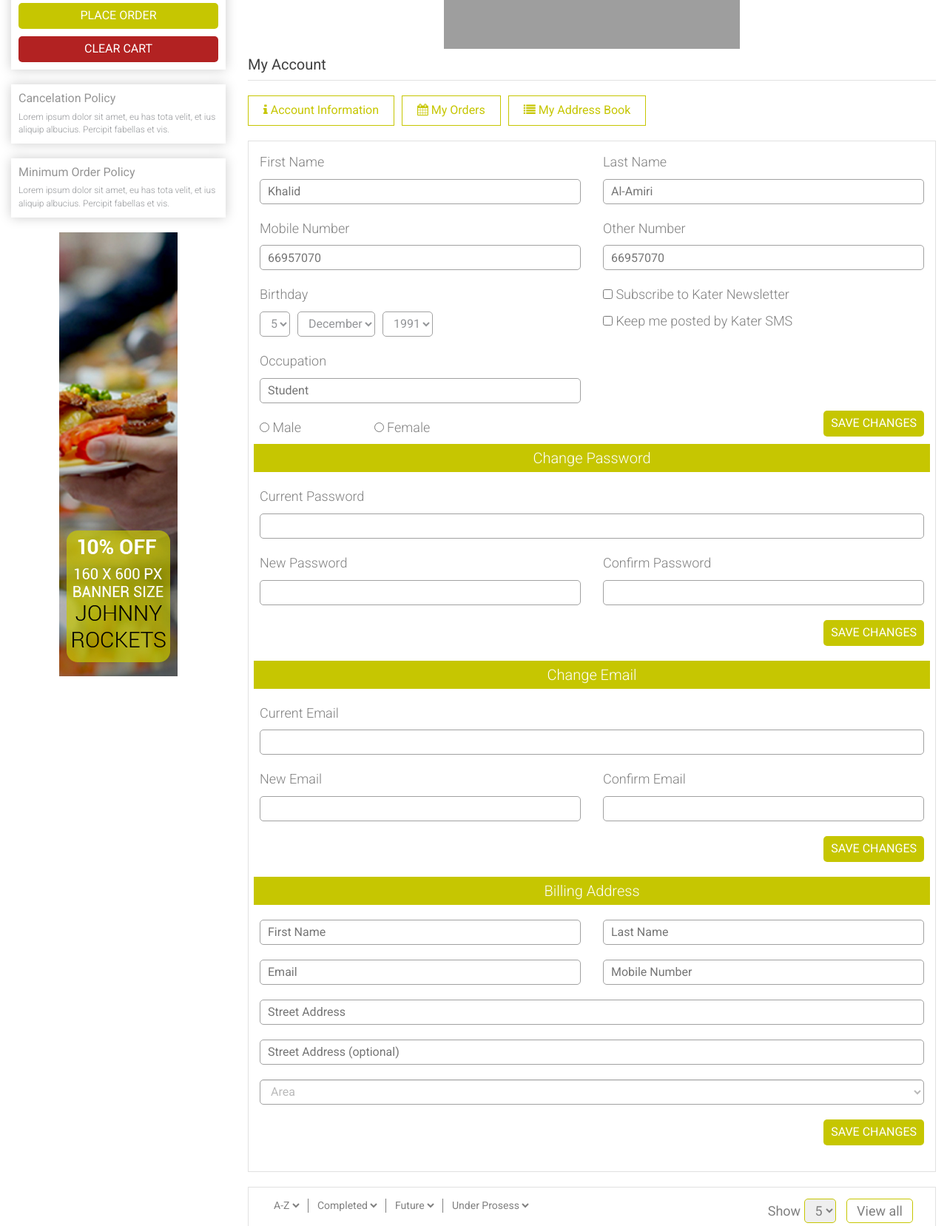
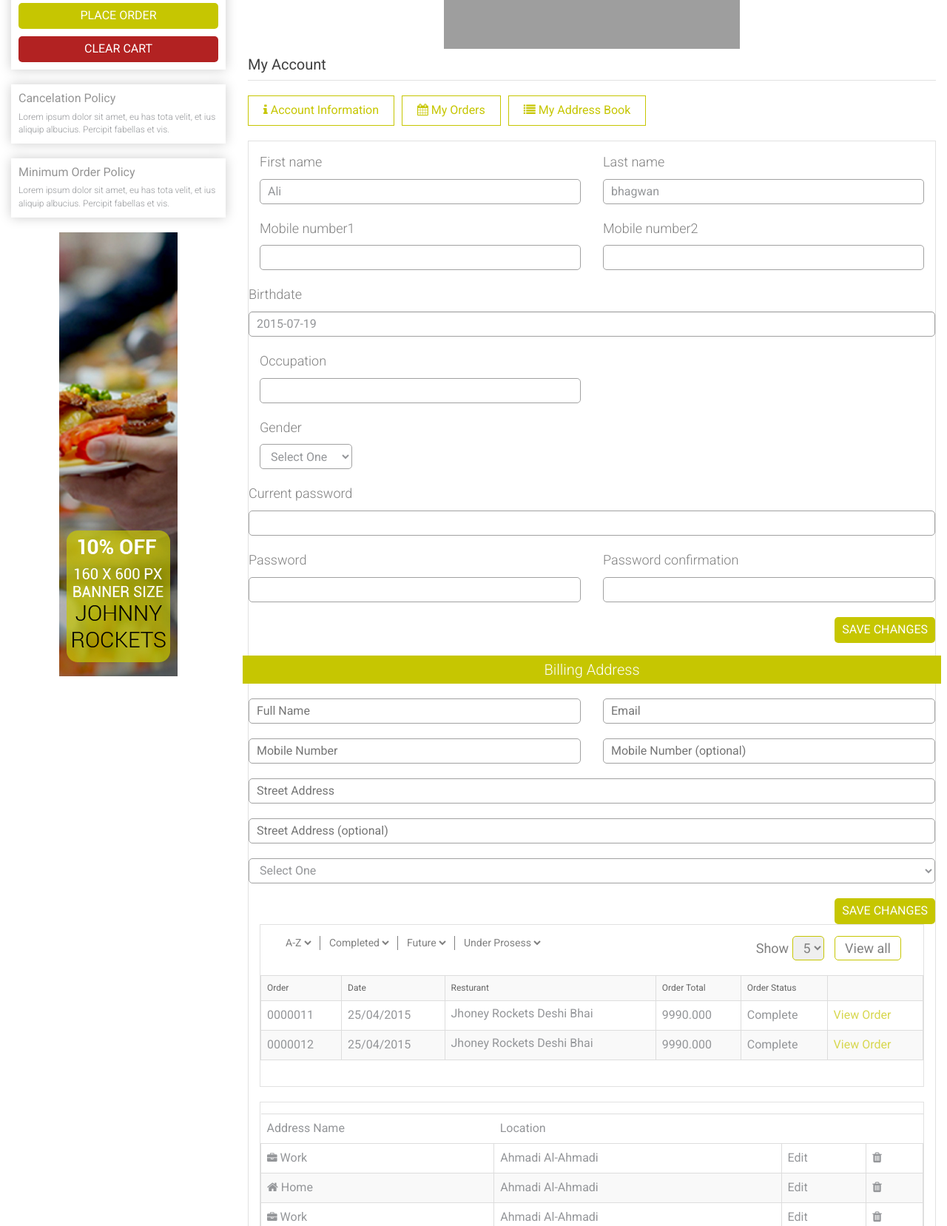
Before and after one commit to zaingz/Kater, a Rails app: page /user/account in a window 1280 px wide. Shown: the part 283-1940 px from the top of the page at 74% size. Run offline with Rails 7, Linux system fonts and the light colour scheme; a user stored in the database is signed in; some libraries are stand-ins or nearby versions; grey boxes are pictures that could not be loaded.

Commit message:
added edit user rprofile page

```diff
--- a/app/controllers/dashboard_controller.rb
+++ b/app/controllers/dashboard_controller.rb
@@ -110,7 +110,7 @@
   end
 
   def user_account_page
-
+    @address = Address.new
   end
 
 end
--- a/app/models/address.rb
+++ b/app/models/address.rb
@@ -2,6 +2,6 @@
   belongs_to :user
   belongs_to :order
 
-  validates_presence_of :full_name, :street_address, :city, :state, :country, :zip_code, :user
+  validates_presence_of :full_name, :street_address, :city, :country, :user
 
 end
--- a/app/views/dashboard/user_account_page.html.erb
+++ b/app/views/dashboard/user_account_page.html.erb
@@ -2,7 +2,7 @@
 
 
 <div class="container-fluid" id="innerpage">
-  <form>
+  <!-- <form> -->
     <div class="row">
       <div class="col-md-3">
         <div class="sideBar">
@@ -65,92 +65,103 @@
         <div class="contentbdox">
           <div class="innerpage">
             <div class="row">
+              <%= form_for current_user, url: registration_path( current_user), mehotd: 'PUT' do |f| %>
               <div class="col-md-12">
                 <div id="accountInfo1" class="accInfo">
+
                   <div class="row customForm">
-                    <form class="clearfix">
+                    <!-- <form class="clearfix"> -->
+
                       <div class=" col-sm-6">
-                        <label>First Name</label>
-                        <input type="text" class="" placeholder="Khalid">
+                        <%= f.label :first_name %>
+                        <%= f.text_field :first_name %>
+                        <!-- <label>First Name</label> -->
+
+                        <!-- <input type="text" value="<%= current_user.first_name %>" class="" placeholder="First Name"> -->
                       </div>
                       <div class="col-sm-6">
-                        <label>Last Name</label>
-                        <input type="text" class="" placeholder="Al-Amiri">
+                        <%= f.label :last_name %>
+                        <%= f.text_field :last_name %>
+                        <!-- <label>Last Name</label>
+                        <input type="text" value="" class="" placeholder="Last Name"> -->
                       </div>
                       <div class=" col-sm-6">
-                        <label>Mobile Number</label>
-                        <input type="text" class="" placeholder="66957070">
+                        <!-- <label>Mobile Number</label>
+                        <input type="text" value="<%= current_user.mobile_number1 %>" class="" placeholder=""> -->
+                        <%= f.label :mobile_number1 %>
+                        <%= f.text_field :mobile_number1 %>
                       </div>
                       <div class=" col-sm-6">
-                        <label>Other Number</label>
-                        <input type="text" class="" placeholder="66957070">
+                        <%= f.label :mobile_number2 %>
+                        <%= f.text_field :mobile_number2 %>
+                        <!-- <label>Other Number</label>
+                        <input type="text" value="<%= current_user.mobile_number2 %>" class="" placeholder=""> -->
                       </div>
                       <div class="clearfix">
-                        <div class=" col-sm-6">
-                          <label>Birthday</label>
-                          <div class="clearfix birthdaySelects">
-                            <select class="daySelect">
-                              <option>5</option>
-                              <option>6</option>
-                              <option>7</option>
-                            </select>
-                            <select class="monthSelect">
-                              <option>December</option>
-                              <option>Janauary</option>
-                              <option>February</option>
-                            </select>
-                            <select class="yearSelect">
-                              <option>1991</option>
-                              <option>1992</option>
-                              <option>1993</option>
-                            </select>
-                          </div>
-                        </div>
-                        <div class=" col-sm-6">
+                        <!-- <div class=" col-sm-6"> -->
+                          <!-- <label>Birthday</label> -->
+                          <%= f.label :birthdate %>
+                          <%= f.text_field :birthdate, class: 'form-control datepicker' %>
+                          <script type="text/javascript">
+                            $('.datepicker').datepicker(
+                              {
+                                format: 'yyyy-mm-dd'
+                              });
+                          </script>
+
+                        <!-- </div> -->
+                        <!-- <div class=" col-sm-6">
                           <label><input type="checkbox">
                             Subscribe to Kater Newsletter</label>
                           <label><input type="checkbox">
                             Keep me posted by Kater SMS</label>
+                        </div> -->
+
+
+                      <div class=" col-sm-6">
+                        <%= f.label :occupation %>
+                        <%= f.text_field :occupation %>
+                        <div class="row">
+                          <div class="col-sm-6 col-md-4">
+                            <%= f.label :gender %>
+                            <%= f.select :gender, [ 'Male', 'Female', 'Other' ],selected: current_user.gender , prompt: 'Select One' %>
+
+                          </div>
+                          <!-- <div class="col-sm-6 col-md-8">
+                            <label><%= f.text_field :occupation %> Female </label>
+                          </div> -->
                         </div>
                       </div>
-                      <div class=" col-sm-6">
-                        <label>Occupation</label>
-                        <input type="text" class="" placeholder="Student">
-                        <div class="row">
-                          <div class="col-sm-6 col-md-4">
-                            <label><input type="radio"> Male</label>
-                          </div>
-                          <div class="col-sm-6 col-md-8">
-                            <label><input type="radio"> Female </label>
-                          </div>
-                        </div>
-                      </div>
-                      <div class="col-sm-6 text-right margtop">
+                      <!-- <div class="col-sm-6 text-right margtop">
                         <input type="submit" value="Save Changes" />
-                      </div>
-                    </form>
+                      </div> -->
+
+                    <!-- </form> -->
                   </div>
                   <div class="row customForm">
-                    <h3 class="customTitle clearfix">Change Password</h3>
-                    <form class="clearfix">
+                    <!-- <h3 class="customTitle clearfix">Change Password</h3> -->
+                    <!-- <form class="clearfix"> -->
                       <div class="col-sm-12">
-                        <label>Current Password</label>
-                        <input type="password" />
+                        <%= f.label :current_password %>
+                        <%= f.password_field :current_password %>
                       </div>
                       <div class="col-sm-6">
-                        <label>New Password</label>
-                        <input type="password" />
+                        <%= f.label :password %>
+                        <%= f.password_field :password %>
                       </div>
                       <div class="col-sm-6">
-                        <label>Confirm Password</label>
-                        <input type="password" />
+                        <%= f.label :password_confirmation %>
+                        <%= f.password_field :password_confirmation %>
                       </div>
                       <div class="col-sm-12 text-right">
                         <input type="submit" value="Save Changes" />
                       </div>
-                    </form>
+
+                    <!-- </form> -->
                   </div>
-                  <div class="row customForm">
+                  <%end %>
+                  <br>
+                  <!-- <div class="row customForm">
                     <h3 class="customTitle clearfix">Change Email</h3>
                     <form class="clearfix">
                       <div class="col-sm-12">
@@ -169,41 +180,68 @@
                         <input type="submit" value="Save Changes" />
                       </div>
                     </form>
-                  </div>
+                  </div> -->
                   <div class="row customForm">
                     <h3 class="customTitle clearfix">Billing Address</h3>
-                    <form class="clearfix">
-                      <div class="col-sm-6">
+
+
+                    <!-- <form class="clearfix"> -->
+                    <%= form_for @address do |f| %>
+
+                      <% if @address.errors.any? %>
+                        <div id="error_explanation">
+                          <h2><%= pluralize(@address.errors.count, "error") %> prohibited this food_item from being saved:</h2>
+
+                          <ul>
+                          <% @address.errors.full_messages.each do |message| %>
+                            <li><%= message %></li>
+                          <% end %>
+                          </ul>
+                        </div>
+                      <% end %>
+                      <!-- <div class="col-sm-6">
+
                         <input type="text" placeholder="First Name" />
                       </div>
                       <div class="col-sm-6">
                         <input type="text" placeholder="Last Name" />
+                      </div> -->
+                      <div class="col-sm-6">
+                        <%= f.text_field :full_name, :placeholder => "Full Name" %>
                       </div>
                       <div class="col-sm-6"  id="myOrders">
-                        <input type="email" placeholder="Email" />
+                        <%= f.email_field :email, :placeholder => "Email" %>
+
                       </div>
                       <div class="col-sm-6">
-                        <input type="text" placeholder="Mobile Number" />
+                        <%= f.text_field :mobile_number1, :placeholder => "Mobile Number" %>
+                        <!-- <input type="text" placeholder="Mobile Number" /> -->
+                      </div>
+                      <div class="col-sm-6">
+                        <%= f.text_field :mobile_number2, :placeholder => "Mobile Number (optional)" %>
+                        <!-- <input type="text" placeholder="Mobile Number" /> -->
                       </div>
                       <div class="col-sm-12">
-                        <input type="text" placeholder="Street Address" />
+                        <%= f.text_field :street_address, :placeholder => "Street Address" %>
                       </div>
                       <div class="col-sm-12">
-                        <input type="text" placeholder="Street Address (optional)" />
+                      <%= f.text_field :street_address_opt, :placeholder => "Street Address (optional)" %>
                       </div>
                       <div class="col-sm-12">
-                        <select class="form-control" name="Area" style="color:#bababa;">
+                        <%= f.select :city, KUWAIT_CITIES , prompt: 'Select One' %>
+                        <!-- <select class="form-control" name="Area" style="color:#bababa;">
                           <option>Area</option>
                           <option>Dasmān</option>
                           <option>Sharq</option>
                           <option>Dasma</option>
                           <option>More areas will be added here...</option>
-                        </select>
+                        </select> -->
                       </div>
                       <div class="col-sm-12 text-right">
-                        <input type="submit" value="Save Changes" />
+                        <input class="btn btn-primary" type="submit" value="Save Changes" />
                       </div>
-                    </form>
+                    <!-- </form> -->
+                    <%end %>
                   </div>
                 </div>
               </div>
@@ -848,7 +886,7 @@
 
       </div>
     </div>
-  </form>
+  <!-- </form> -->
 </div>
 
 <div id="footertop">
--- a/config/application.rb
+++ b/config/application.rb
@@ -33,5 +33,10 @@
     config.active_record.raise_in_transactional_callbacks = true
     config.assets.initialize_on_precompile = false
     config.assets.enabled = false
+
+
+
+
+
   end
 end
--- a/config/environments/development.rb
+++ b/config/environments/development.rb
@@ -41,4 +41,6 @@
 
   # Raises error for missing translations
   # config.action_view.raise_on_missing_translations = true
+
+
 end
--- /dev/null
+++ b/config/initializers/constants.rb
@@ -0,0 +1 @@
+KUWAIT_CITIES = ["Dasmān", "Sharq ","Dasma","Da'iya","Sawābir","Mirgāb", "Jibla","Salhiya","Bneid il-Gār","Keifan","Mansūriya","Abdullah as-Salim suburb","Nuzha","Faiha'","Shamiya","Rawda","Adiliya","Khaldiya ","Qadsiya","Qurtuba","Surra","Yarmūk","Shuwaikh","Rai","Ghirnata","Sulaibikhat","Doha","Nahdha","Jabir al-Ahmad City","Qairawān"]
```
Also changed, not shown: app/controllers/addresses_controller.rb (+5 -4 lines), db/migrate/20150714164348_create_addresses.rb (+5 -3 lines), Gemfile.lock, db/schema.rb.
